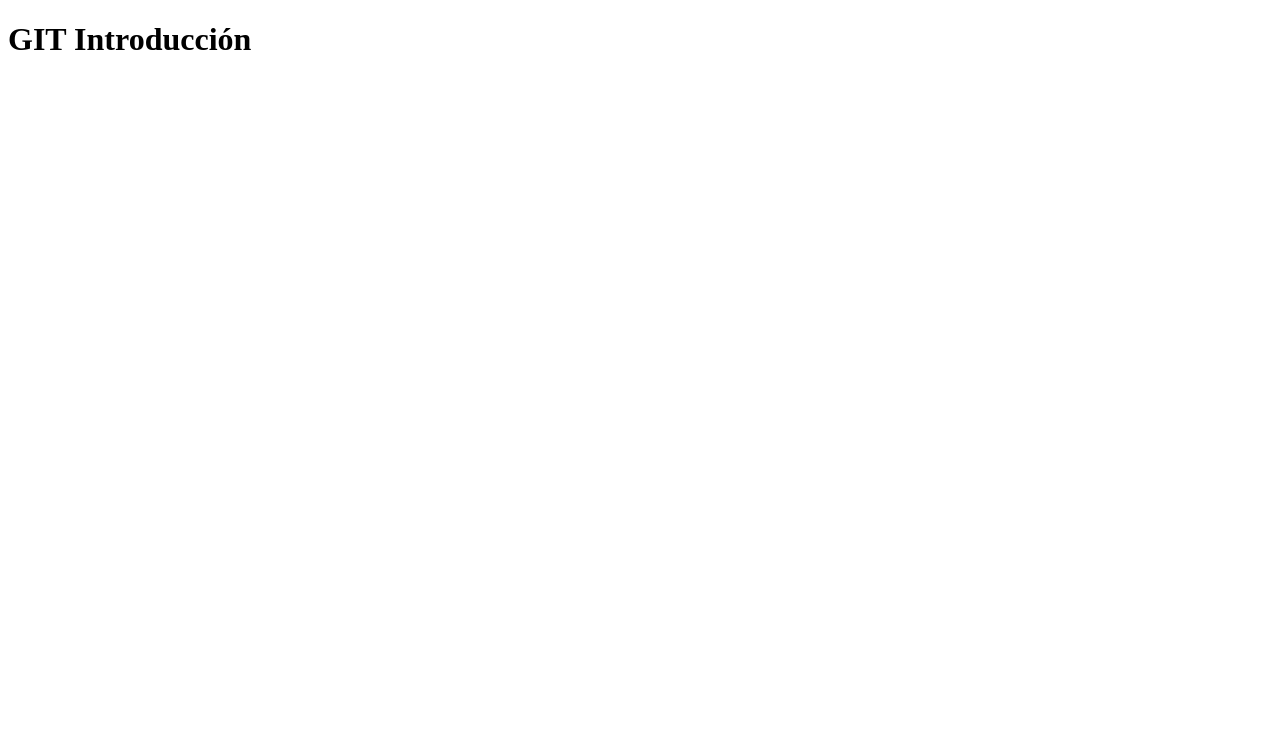
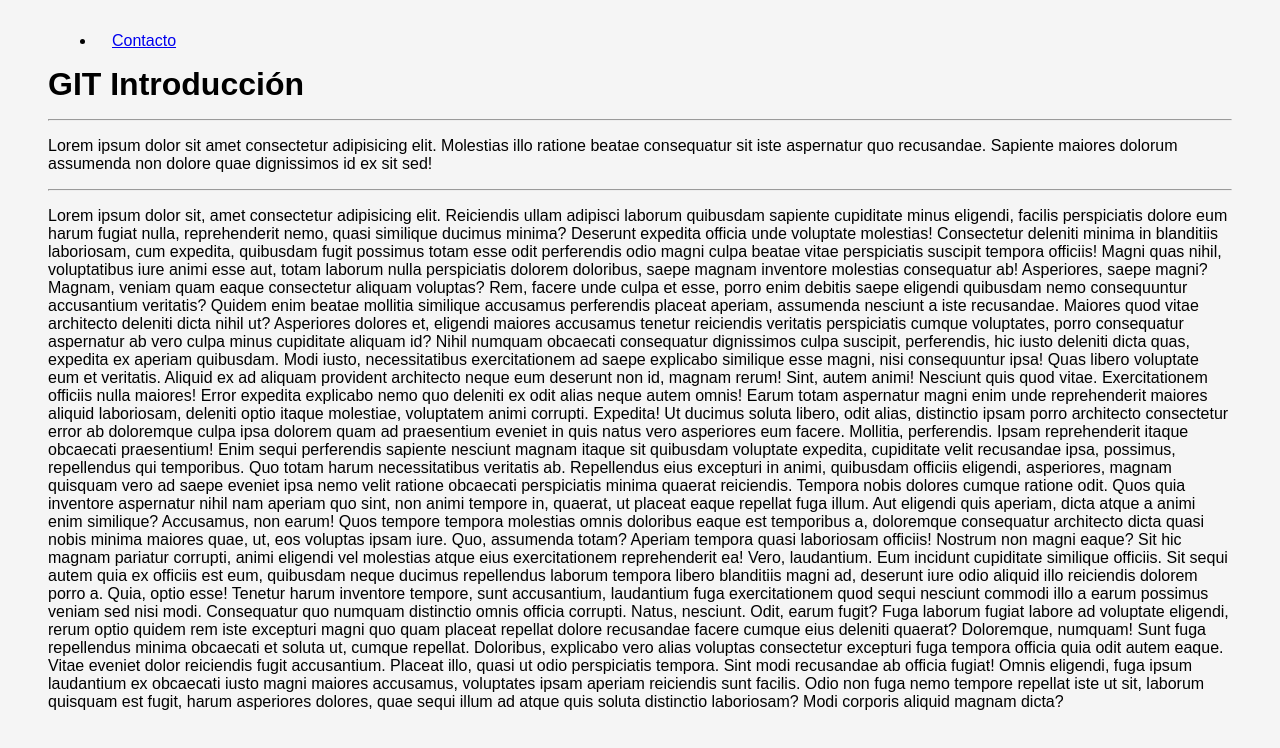
Before and after one commit to maximajorel/IntroduccionGit, a plain HTML site: page index.html in a window 1280 px wide. Drawn offline with Linux system fonts and the light colour scheme.

Commit message:
Estilos al body, nav contact, contact page

```diff
--- a/css/styles.css
+++ b/css/styles.css
@@ -1,5 +1,9 @@
 * {
-  margin: 0;
+  margin: 1rem;
   padding: 0;
   box-sizing: border-box;
 }
+body {
+  font-family: "Poppins", sans-serif;
+  background-color: #f5f5f5;
+}
--- a/index.html
+++ b/index.html
@@ -4,9 +4,90 @@
     <meta charset="UTF-8" />
     <meta http-equiv="X-UA-Compatible" content="IE=edge" />
     <meta name="viewport" content="width=device-width, initial-scale=1.0" />
+    <link rel="stylesheet" href="/css/styles.css" />
     <title>GIT-Introducción</title>
   </head>
   <body>
+    <header>
+      <nav>
+        <ul>
+          <li><a href="/pages/contacto.html">Contacto</a></li>
+        </ul>
+      </nav>
+    </header>
     <h1>GIT Introducción</h1>
+    <hr />
+    <p>
+      Lorem ipsum dolor sit amet consectetur adipisicing elit. Molestias illo
+      ratione beatae consequatur sit iste aspernatur quo recusandae. Sapiente
+      maiores dolorum assumenda non dolore quae dignissimos id ex sit sed!
+    </p>
+    <hr />
+    <p>
+      Lorem ipsum dolor sit, amet consectetur adipisicing elit. Reiciendis ullam
+      adipisci laborum quibusdam sapiente cupiditate minus eligendi, facilis
+      perspiciatis dolore eum harum fugiat nulla, reprehenderit nemo, quasi
+      similique ducimus minima? Deserunt expedita officia unde voluptate
+      molestias! Consectetur deleniti minima in blanditiis laboriosam, cum
+      expedita, quibusdam fugit possimus totam esse odit perferendis odio magni
+      culpa beatae vitae perspiciatis suscipit tempora officiis! Magni quas
+      nihil, voluptatibus iure animi esse aut, totam laborum nulla perspiciatis
+      dolorem doloribus, saepe magnam inventore molestias consequatur ab!
+      Asperiores, saepe magni? Magnam, veniam quam eaque consectetur aliquam
+      voluptas? Rem, facere unde culpa et esse, porro enim debitis saepe
+      eligendi quibusdam nemo consequuntur accusantium veritatis? Quidem enim
+      beatae mollitia similique accusamus perferendis placeat aperiam, assumenda
+      nesciunt a iste recusandae. Maiores quod vitae architecto deleniti dicta
+      nihil ut? Asperiores dolores et, eligendi maiores accusamus tenetur
+      reiciendis veritatis perspiciatis cumque voluptates, porro consequatur
+      aspernatur ab vero culpa minus cupiditate aliquam id? Nihil numquam
+      obcaecati consequatur dignissimos culpa suscipit, perferendis, hic iusto
+      deleniti dicta quas, expedita ex aperiam quibusdam. Modi iusto,
+      necessitatibus exercitationem ad saepe explicabo similique esse magni,
+      nisi consequuntur ipsa! Quas libero voluptate eum et veritatis. Aliquid ex
+      ad aliquam provident architecto neque eum deserunt non id, magnam rerum!
+      Sint, autem animi! Nesciunt quis quod vitae. Exercitationem officiis nulla
+      maiores! Error expedita explicabo nemo quo deleniti ex odit alias neque
+      autem omnis! Earum totam aspernatur magni enim unde reprehenderit maiores
+      aliquid laboriosam, deleniti optio itaque molestiae, voluptatem animi
+      corrupti. Expedita! Ut ducimus soluta libero, odit alias, distinctio ipsam
+      porro architecto consectetur error ab doloremque culpa ipsa dolorem quam
+      ad praesentium eveniet in quis natus vero asperiores eum facere. Mollitia,
+      perferendis. Ipsam reprehenderit itaque obcaecati praesentium! Enim sequi
+      perferendis sapiente nesciunt magnam itaque sit quibusdam voluptate
+      expedita, cupiditate velit recusandae ipsa, possimus, repellendus qui
+      temporibus. Quo totam harum necessitatibus veritatis ab. Repellendus eius
+      excepturi in animi, quibusdam officiis eligendi, asperiores, magnam
+      quisquam vero ad saepe eveniet ipsa nemo velit ratione obcaecati
+      perspiciatis minima quaerat reiciendis. Tempora nobis dolores cumque
+      ratione odit. Quos quia inventore aspernatur nihil nam aperiam quo sint,
+      non animi tempore in, quaerat, ut placeat eaque repellat fuga illum. Aut
+      eligendi quis aperiam, dicta atque a animi enim similique? Accusamus, non
+      earum! Quos tempore tempora molestias omnis doloribus eaque est temporibus
+      a, doloremque consequatur architecto dicta quasi nobis minima maiores
+      quae, ut, eos voluptas ipsam iure. Quo, assumenda totam? Aperiam tempora
+      quasi laboriosam officiis! Nostrum non magni eaque? Sit hic magnam
+      pariatur corrupti, animi eligendi vel molestias atque eius exercitationem
+      reprehenderit ea! Vero, laudantium. Eum incidunt cupiditate similique
+      officiis. Sit sequi autem quia ex officiis est eum, quibusdam neque
+      ducimus repellendus laborum tempora libero blanditiis magni ad, deserunt
+      iure odio aliquid illo reiciendis dolorem porro a. Quia, optio esse!
+      Tenetur harum inventore tempore, sunt accusantium, laudantium fuga
+      exercitationem quod sequi nesciunt commodi illo a earum possimus veniam
+      sed nisi modi. Consequatur quo numquam distinctio omnis officia corrupti.
+      Natus, nesciunt. Odit, earum fugit? Fuga laborum fugiat labore ad
+      voluptate eligendi, rerum optio quidem rem iste excepturi magni quo quam
+      placeat repellat dolore recusandae facere cumque eius deleniti quaerat?
+      Doloremque, numquam! Sunt fuga repellendus minima obcaecati et soluta ut,
+      cumque repellat. Doloribus, explicabo vero alias voluptas consectetur
+      excepturi fuga tempora officia quia odit autem eaque. Vitae eveniet dolor
+      reiciendis fugit accusantium. Placeat illo, quasi ut odio perspiciatis
+      tempora. Sint modi recusandae ab officia fugiat! Omnis eligendi, fuga
+      ipsum laudantium ex obcaecati iusto magni maiores accusamus, voluptates
+      ipsam aperiam reiciendis sunt facilis. Odio non fuga nemo tempore repellat
+      iste ut sit, laborum quisquam est fugit, harum asperiores dolores, quae
+      sequi illum ad atque quis soluta distinctio laboriosam? Modi corporis
+      aliquid magnam dicta?
+    </p>
   </body>
 </html>
```
Also changed, not shown: pages/contacto.html (added, +12 -0 lines).
